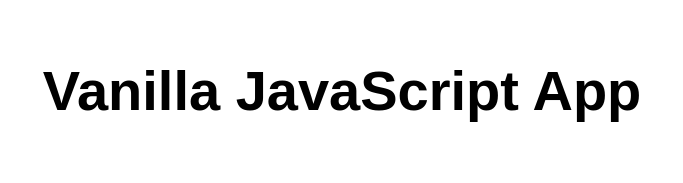
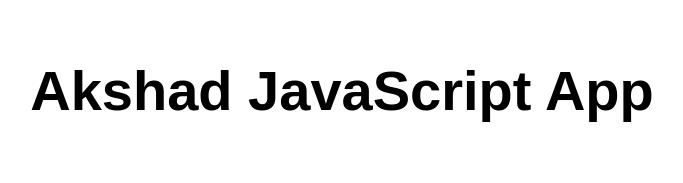
Before and after one commit to akshadkhapre23/Newtry, a website: page src/index.html in a window 1280 px wide. Shown: the whole page, without its empty margins (298-981 px from the left). Drawn offline with Linux system fonts and the light colour scheme.

Commit message:
Update index.html

```diff
--- a/src/index.html
+++ b/src/index.html
@@ -5,12 +5,12 @@
   <meta charset="UTF-8">
   <meta name="viewport" content="width=device-width, initial-scale=1.0">
   <link rel="stylesheet" href="styles.css">
-  <title>Vanilla JavaScript App</title>
+  <title>Akshad JavaScript App</title>
 </head>
 
 <body>
   <main>
-    <h1>Vanilla JavaScript App</h1>
+    <h1>Akshad JavaScript App</h1>
   </main>
 </body>
 
```
